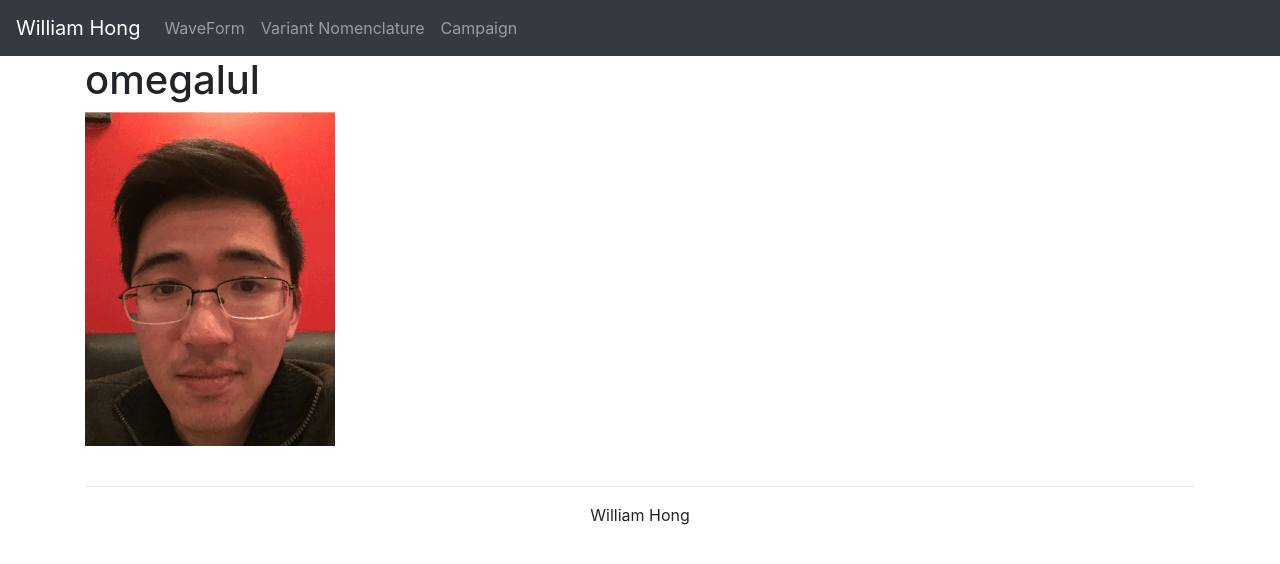
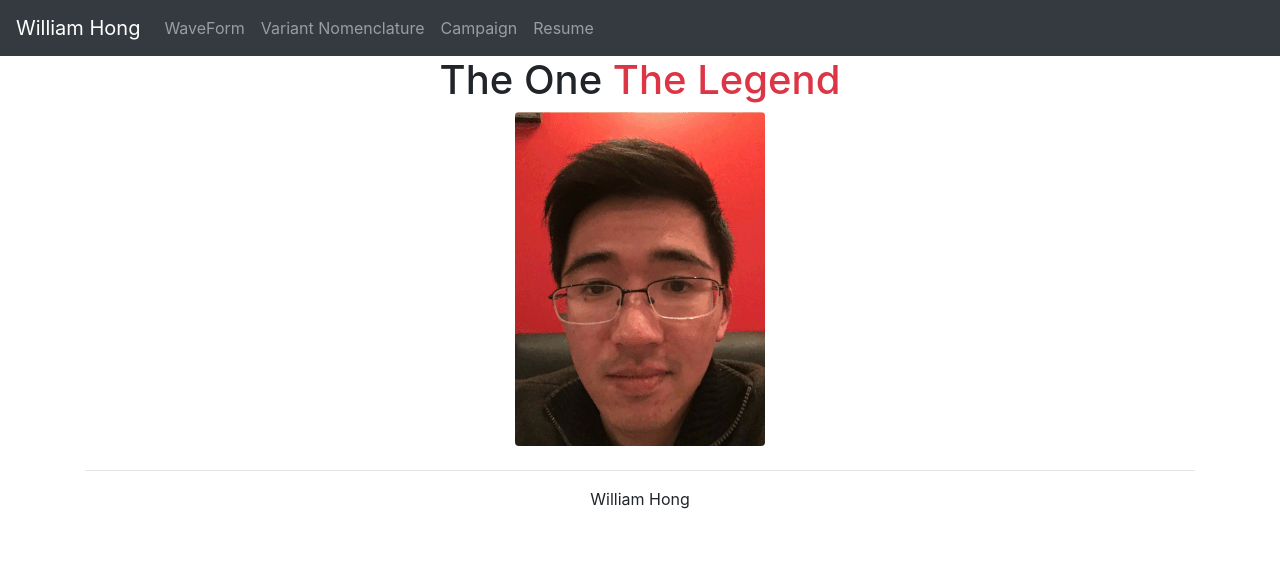
Before and after one commit to williamOP/websitePortfolio, a Jekyll site: the page built from index.html, in a window 1280 px wide. Shown: the top 564 px of the page. Built offline with Jekyll 4.4.1, drawn with Linux system fonts in a browser that asks for light colours.

Commit message:
added resume to header

```diff
--- a/_includes/header.html
+++ b/_includes/header.html
@@ -8,7 +8,8 @@
             <ul class="navbar-nav">
                 <li class="nav-item"><a class="nav-link" href="http://waveform-906.appspot.com/">WaveForm</a></li>
                 <li class="nav-item"><a class="nav-link" href="https://varnomen.hgvs.org/">Variant Nomenclature</a></li>
-                <li class="nav-item"><a class="nav-link" href="https://williamop.github.io/WilliamForITOfficer/">Campaign</a></li>
+                <li class="nav-item"><a class="nav-link" href="http://campaign.williamhong.me">Campaign</a></li>
+                <li class="nav-item"><a class="nav-link" href="http://resume.williamhong.me">Resume</a></li>
             </ul>
         </div>
     </nav>
--- a/index.html
+++ b/index.html
@@ -8,8 +8,11 @@ layout: default
 </head>
 <body>
 
-  <h1>omegalul</h1>
-  <p><img src="/assets/wink.gif" alt="Wink"></p>
+<div class="container-fluid">
+
+  <h1 class="text-center">The One <span class="text-danger">The Legend</span></h1>
+  <img src="/assets/wink.gif" alt="Wink" class="rounded mx-auto d-block">
+</div>
 
 </body>
 </html>
```
